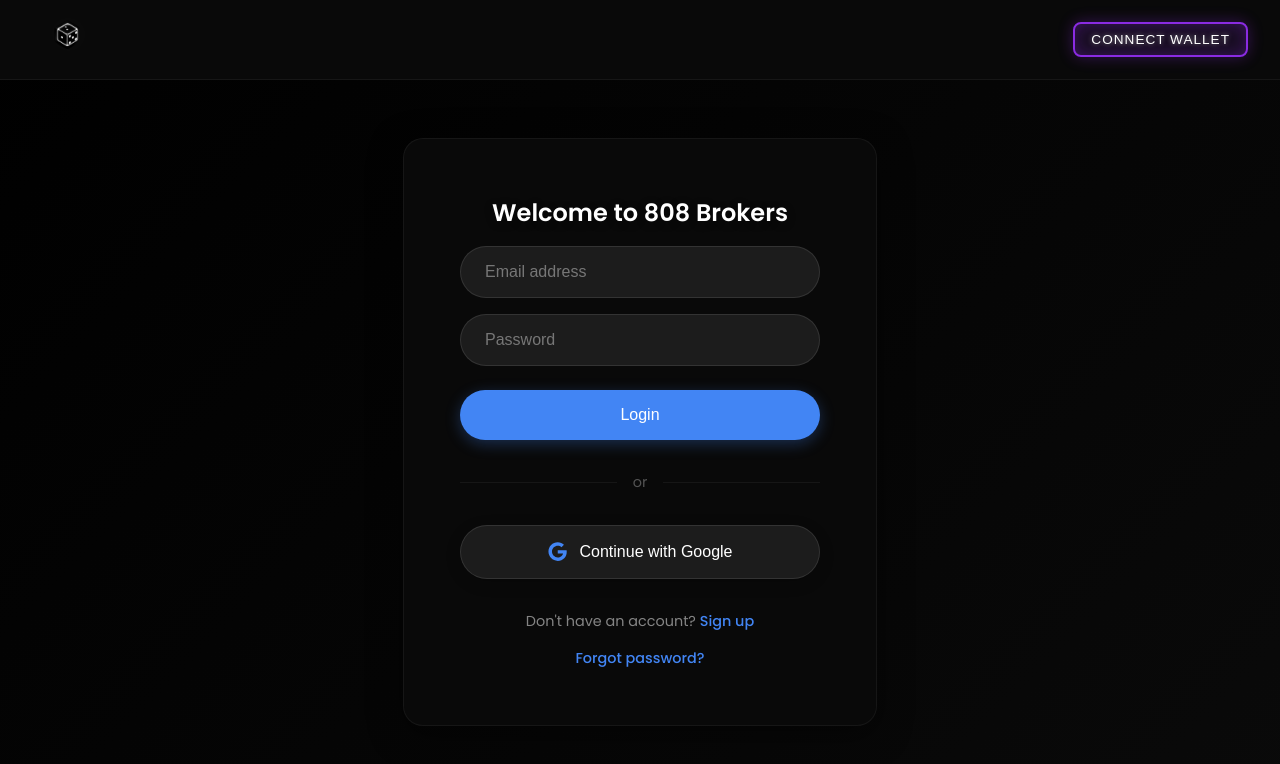
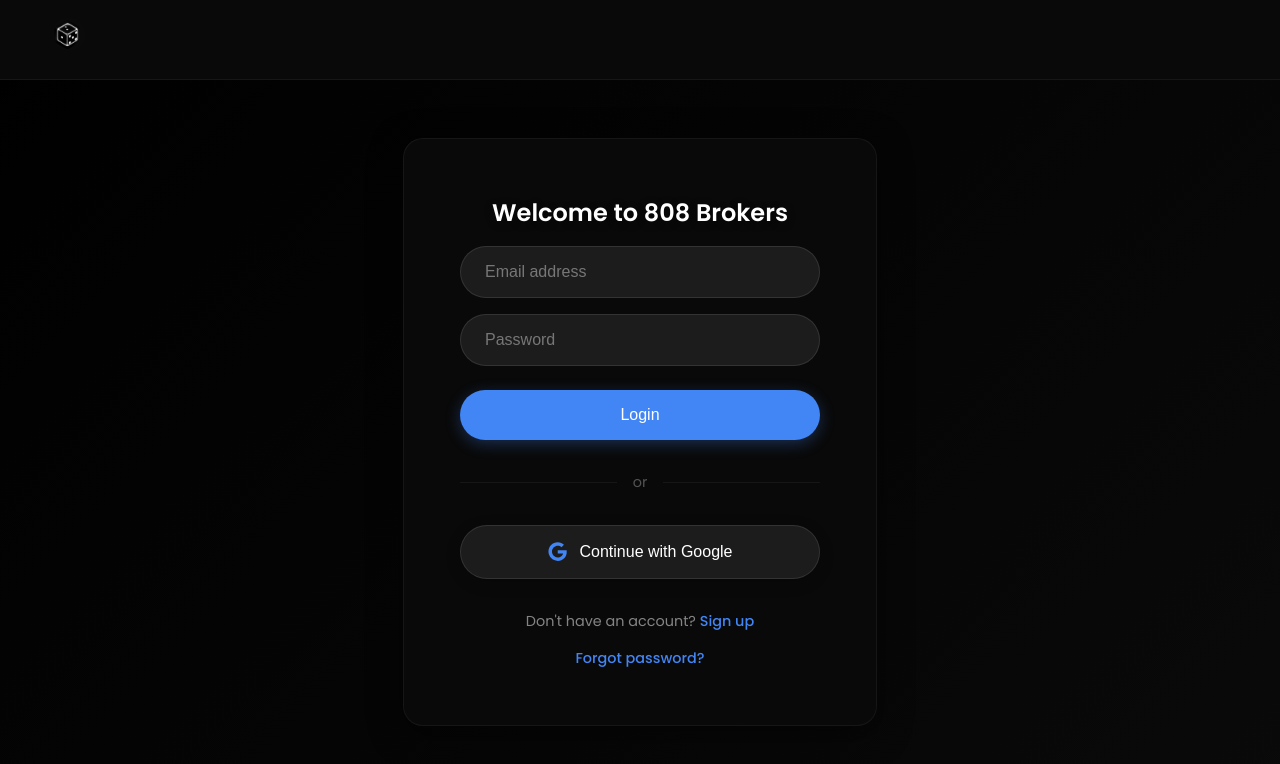
Before and after one commit to oldwestsolutions/808brokers, a React (Create React App) app: page /login in a window 1280 px wide. Shown: the top 764 px of the page. Built offline with nearby package versions, Linux system fonts and the light colour scheme.

Commit message:
Remove Connect Wallet button from navbar on login page

```diff
--- a/src/components/Navbar.js
+++ b/src/components/Navbar.js
@@ -11,7 +11,8 @@
   const { user } = useAuth();
   const isLibraryPage = location.pathname === '/library';
   const isStudioPage = location.pathname === '/dashboard/studio';
-  const showConnectWallet = !user && !isLibraryPage && !isStudioPage;
+  const isLoginPage = location.pathname === '/login';
+  const showConnectWallet = !user && !isLibraryPage && !isStudioPage && !isLoginPage;
 
   const handleConnectWallet = () => {
     navigate('/login');
```
